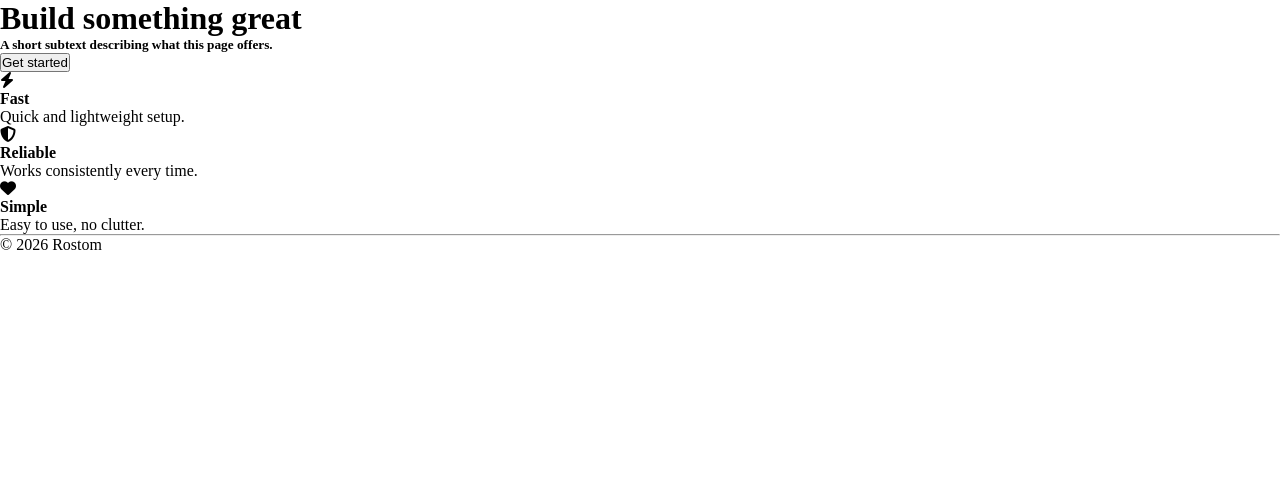
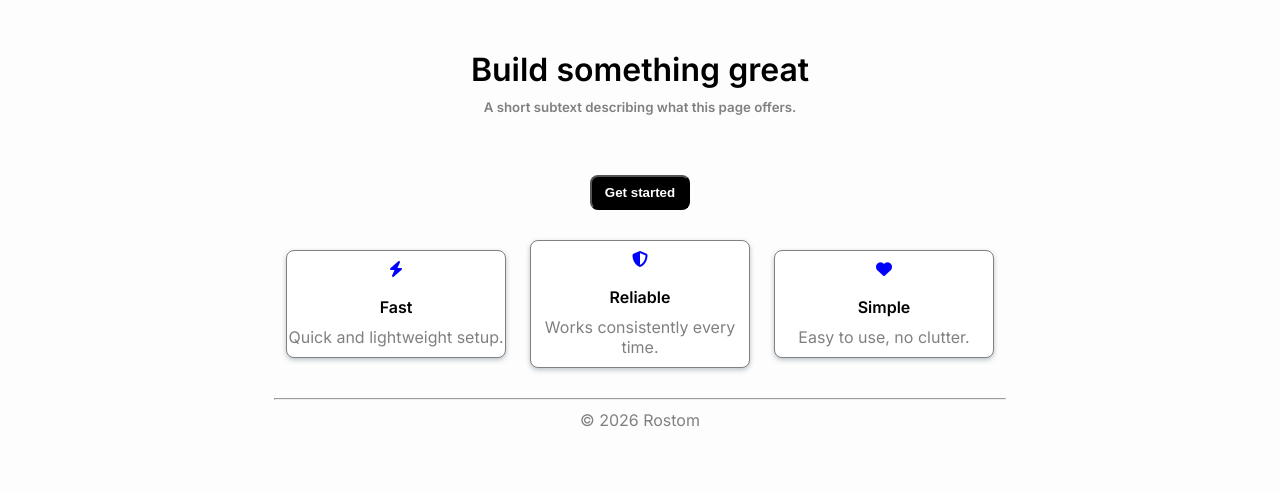
Before and after one commit to RostomManukyan/RostomManukyan-html-css-practice_5, a plain HTML site: page index.html in a window 1280 px wide. Drawn offline with Linux system fonts and the light colour scheme.

Commit message:
final changes

```diff
--- a/css/style.css
+++ b/css/style.css
@@ -1,4 +1,54 @@
 *{
     margin: 0;
     padding: 0;
+    box-sizing: border-box;
+    text-align: center;
 }
+body {
+  font-family: 'Inter', sans-serif;
+  background-color: #fdfdfd;
+}
+.container{
+    width: 65%;
+    margin: auto;
+    padding: 50px;
+}
+.text{
+    margin-top: 10px;
+}
+.text, .card-text, .footer-text, hr{
+    color: gray;
+}
+
+i{
+    color: blue;
+}
+.title, .card-text, i, .footer-text{
+    margin: 10px 0;
+}
+.btn{
+    margin: auto;
+    width: 100px;
+    height: 35px;
+    background-color: black;
+    border-radius: 8px;
+    color: white;
+    display: flex;
+    justify-content: center;
+    align-items: center;
+    margin-top: 60px;
+}
+.cards{
+    margin: 30px 0;
+    display: flex;
+    justify-content: space-around;
+    align-items: center;
+}
+.cards > div{
+    width: 30%;
+    height: auto;
+    background-color: white;
+    border: 1px solid gray;
+    border-radius: 8px;
+    box-shadow: 0px 2px 5px 0px rgba(34, 60, 80, 0.3);
+}
--- a/index.html
+++ b/index.html
@@ -6,6 +6,7 @@
         <title>Document</title>
         <link rel="stylesheet" href="css/style.css">
         <link rel="stylesheet" href="https://cdnjs.cloudflare.com/ajax/libs/font-awesome/6.5.1/css/all.min.css">
+        <link href="https://fonts.googleapis.com/css2?family=Inter:wght@400;500;600&display=swap" rel="stylesheet">
     </head>
     <body>
         <div class="container">
@@ -13,7 +14,7 @@
                 <div class="content">
                     <h1 class="main-text">Build something great</h1>
                     <h5 class="text">A short subtext describing what this page offers.</h5>
-                    <button class="btn">Get started</button>
+                    <button class="btn"><b>Get started</b></button>
                 </div>
                 <div class="cards">
                     <div class="card1">
```
